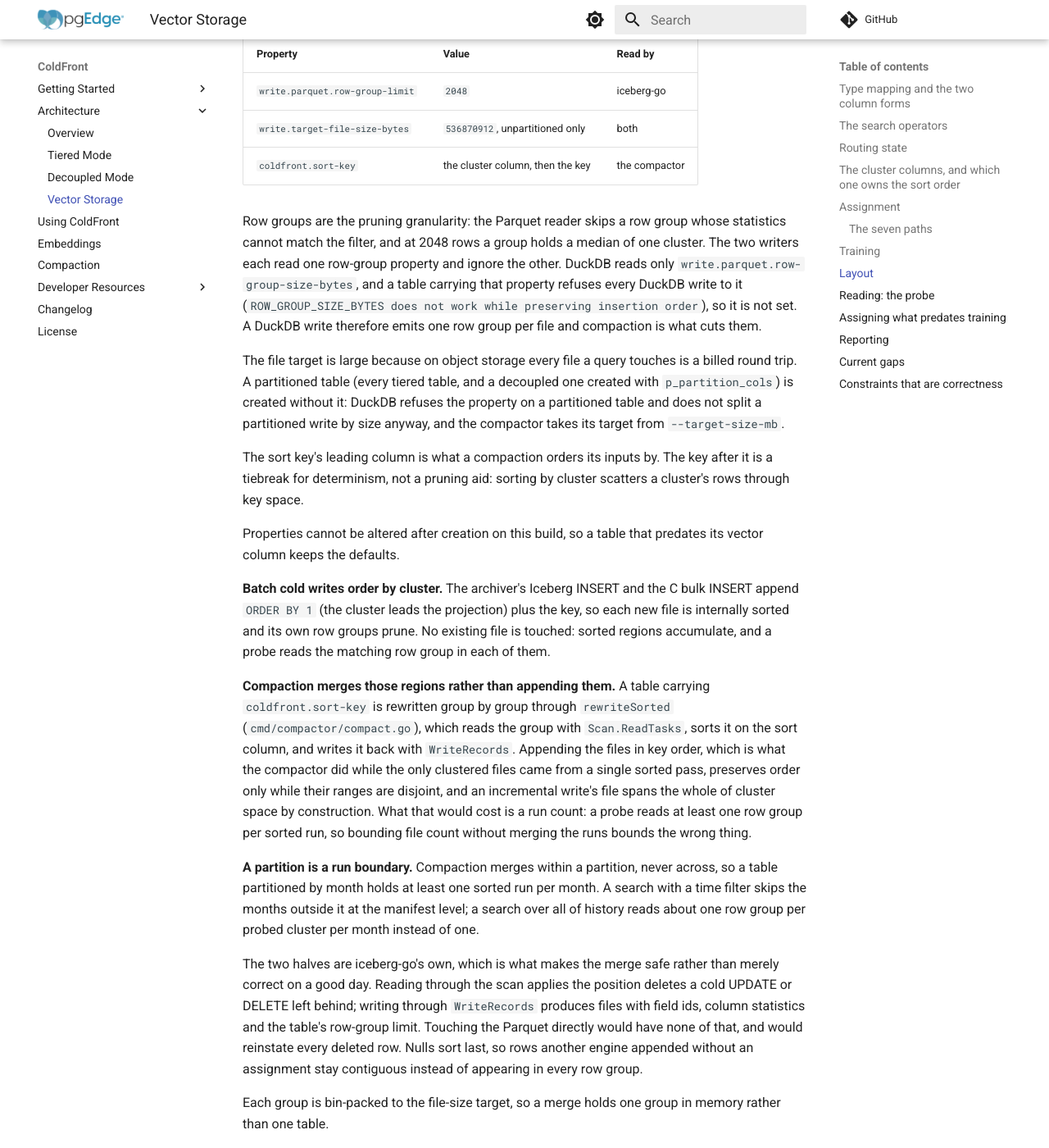
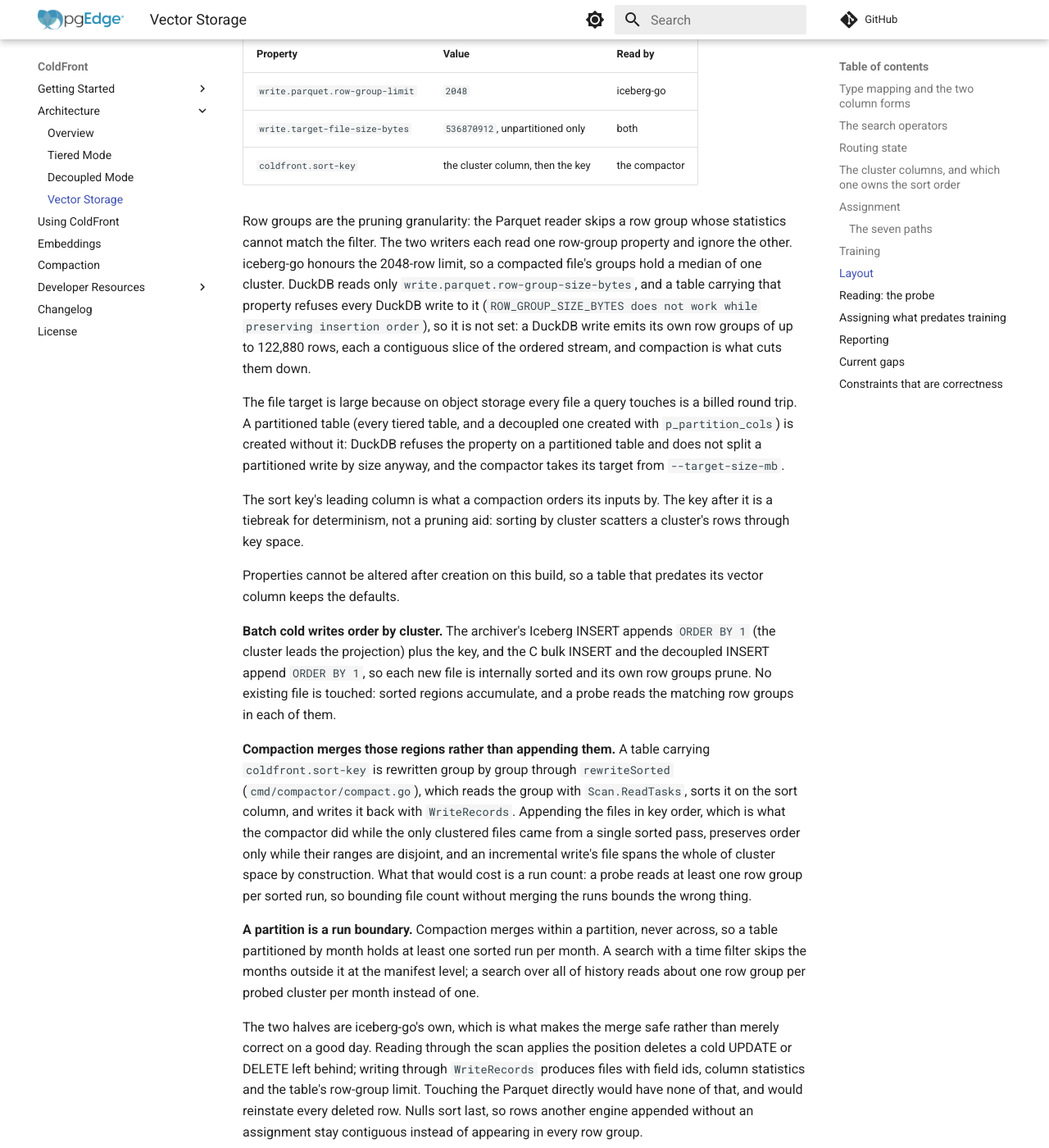
Before and after one commit to pgEdge/coldfront, an MkDocs documentation site: the page built from docs/architecture_vectors.md, in a window 1280 px wide and 1400 px high, scrolled down 6119 px. Shown: the whole window at 82% size. Built offline with MkDocs 1.6.1 and Material for MkDocs 9.7.7, drawn with Linux system fonts in a browser that asks for light colours; comment, search, counter and statistics services are not loaded; some of the changed text lies outside the part shown.

Commit message:
Make the vector probe prune, and write decoupled clustered rows in cluster order (#95)
* fix: make the vector probe prune, order decoupled clustered writes

* test: expect the IN-only probe qual in vector_multicolumn

* test: assert each arm of the vector probe on its own

* test: expect the ordered decoupled INSERT in cte_on_insert

* docs: name drop_iceberg_table as the decoupled DROP TABLE path

````diff
--- a/docs/architecture_vectors.md
+++ b/docs/architecture_vectors.md
@@ -262,12 +262,14 @@ Three properties, set at `CREATE TABLE`:
 | `coldfront.sort-key` | the cluster column, then the key | the compactor |
 
 Row groups are the pruning granularity: the Parquet reader skips a row group
-whose statistics cannot match the filter, and at 2048 rows a group holds a median
-of one cluster. The two writers each read one row-group property and ignore the
-other. DuckDB reads only `write.parquet.row-group-size-bytes`, and a table
-carrying that property refuses every DuckDB write to it (`ROW_GROUP_SIZE_BYTES
-does not work while preserving insertion order`), so it is not set. A DuckDB
-write therefore emits one row group per file and compaction is what cuts them.
+whose statistics cannot match the filter. The two writers each read one
+row-group property and ignore the other. iceberg-go honours the 2048-row limit,
+so a compacted file's groups hold a median of one cluster. DuckDB reads only
+`write.parquet.row-group-size-bytes`, and a table carrying that property refuses
+every DuckDB write to it (`ROW_GROUP_SIZE_BYTES does not work while preserving
+insertion order`), so it is not set: a DuckDB write emits its own row groups of
+up to 122,880 rows, each a contiguous slice of the ordered stream, and
+compaction is what cuts them down.
 
 The file target is large because on object storage every file a query touches is
 a billed round trip. A partitioned table (every tiered table, and a decoupled
@@ -282,11 +284,12 @@ scatters a cluster's rows through key space.
 Properties cannot be altered after creation on this build, so a table that
 predates its vector column keeps the defaults.
 
-**Batch cold writes order by cluster.** The archiver's Iceberg INSERT and the C
-bulk INSERT append `ORDER BY 1` (the cluster leads the projection) plus the key,
-so each new file is internally sorted and its own row groups prune. No existing
-file is touched: sorted regions accumulate, and a probe reads the matching row
-group in each of them.
+**Batch cold writes order by cluster.** The archiver's Iceberg INSERT appends
+`ORDER BY 1` (the cluster leads the projection) plus the key, and the C bulk
+INSERT and the decoupled INSERT append `ORDER BY 1`, so each new file is
+internally sorted and its own row groups prune. No existing file is touched:
+sorted regions accumulate, and a probe reads the matching row groups in each of
+them.
 
 **Compaction merges those regions rather than appending them.** A table carrying
 `coldfront.sort-key` is rewritten group by group through `rewriteSorted`
@@ -352,13 +355,16 @@ from a parameter could not have run at all.
 The rewrite resolves the nearest `nprobe` centroid ids
 (`coldfront._vec_probe_ids`), turns them into a predicate
 (`coldfront._vec_probe_qual`), and substitutes the view reference for the view's
-own definition carrying that predicate on its cold arm
+own definition with its cold arm twice: once carrying that predicate, and once
+carrying `IS NULL` on the cluster column for the rows with no assignment
 (`coldfront._vec_probed_viewdef`):
 
 ```sql
 … WHERE r['ts'] < <cutoff>
-  AND (r['_cf_vec_list_embedding']::integer IN (3, 17)
-       OR r['_cf_vec_list_embedding']::integer IS NULL)
+  AND (r['_cf_vec_list_embedding']::integer IN (3, 17))
+UNION ALL
+… WHERE r['ts'] < <cutoff>
+  AND r['_cf_vec_list_embedding']::integer IS NULL
 ```
 
 The substitution exists because the predicate has nowhere else to go: the cluster
@@ -371,10 +377,13 @@ result.
 The hot arm is untouched: hot rows carry no assignment and every one of them is
 returned.
 
-**The null disjunct is not optional.** Rows another engine appended straight to
-Iceberg carry no assignment, and a bare `IN` drops them silently. It is also not
-expensive, because the reader prunes on each row group's null count: unassigned
-rows are read in proportion to their own size rather than the table's.
+**The unassigned arm is not optional, and it is a second arm rather than an
+OR.** Rows another engine appended straight to Iceberg carry no assignment, and
+a bare `IN` drops them silently. As its own arm it is also not expensive: the
+reader prunes it on each file's null count, so unassigned rows are read in
+proportion to their own size, and a table with none reads nothing for it. It is
+not an `OR` on the first arm because DuckDB pushes an `IN` into the scan and to
+the manifest bounds, but not an `OR` that carries `IS NULL`.
 
 **Declining is total and silent.** No centroid generation, an empty probe set, a
 view with no cold arm: each keeps today's query. This is the one place in the
````
Also changed, not shown: docs/architecture_decoupled.md (+4 -4 lines), docs/usage.md (+3 -3 lines), 10 other files.
